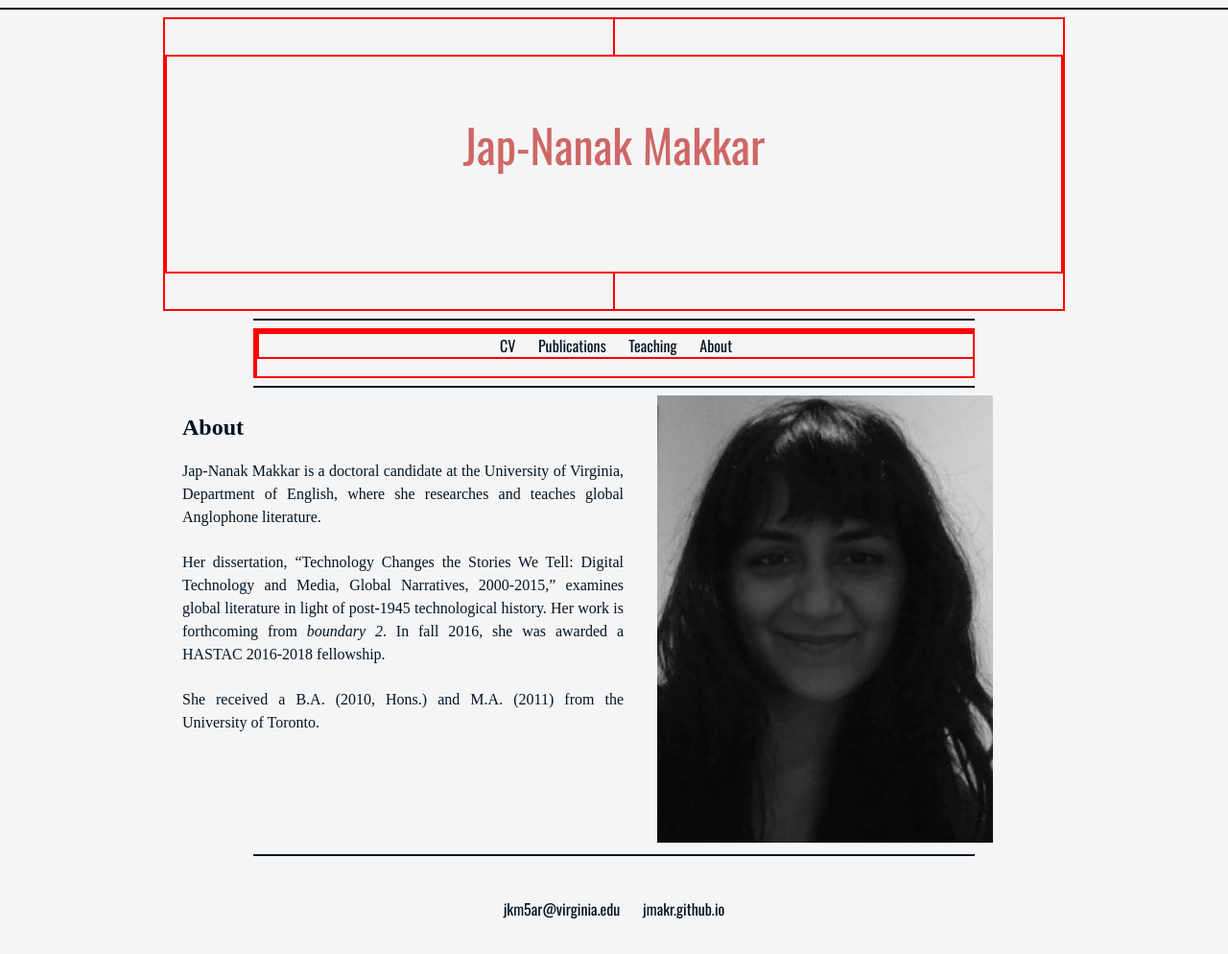
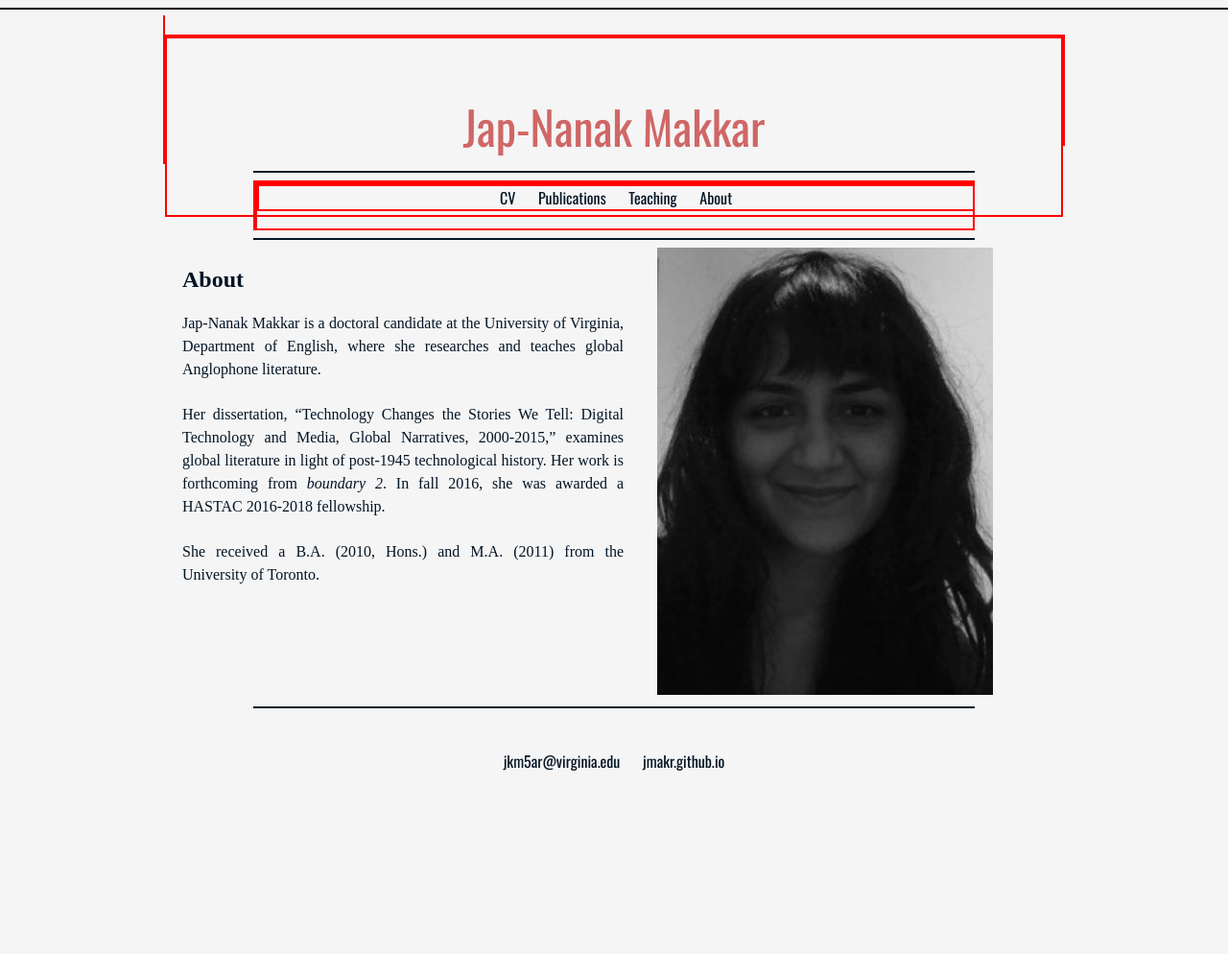
Before and after one commit to jmakr/jmakr.github.io, a Jekyll site: the page built from index.html, in a window 1280 px wide. Shown: the whole page at 96% size. Built offline with Jekyll 4.4.1, drawn with Linux system fonts in a browser that asks for light colours; some web fonts are replaced; after the commit the page ends 900 px from its top, so only the background shows below that.

Commit message:
Update default.html

```diff
--- a/_layouts/default.html
+++ b/_layouts/default.html
@@ -22,11 +22,12 @@
 		<div class="container_12 clearfix"><!-- 12 grid creator -->
 	        <div id="header" class="grid_12"><!-- 12 grid for header2 -->
 
-		<div class="header2">
 
-			 <div class="h1logocontainer">
+
+		<div class="h1logocontainer">
 			 <div class="h1logohelper">
 
+			 <div class="header2">
 		         <h1>Jap-Nanak Makkar</h1>
 
     			</div>
```
